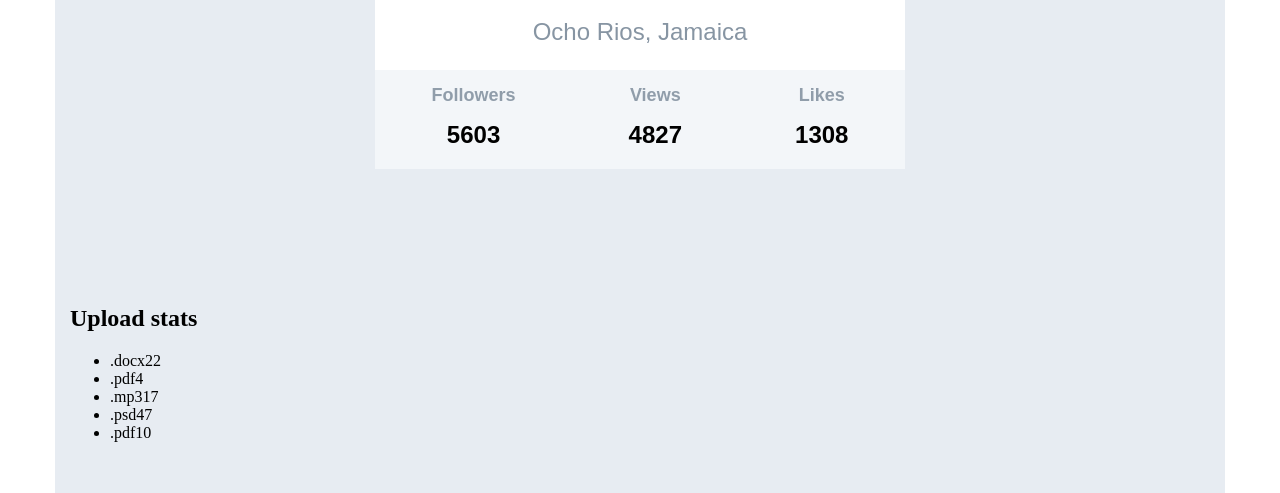
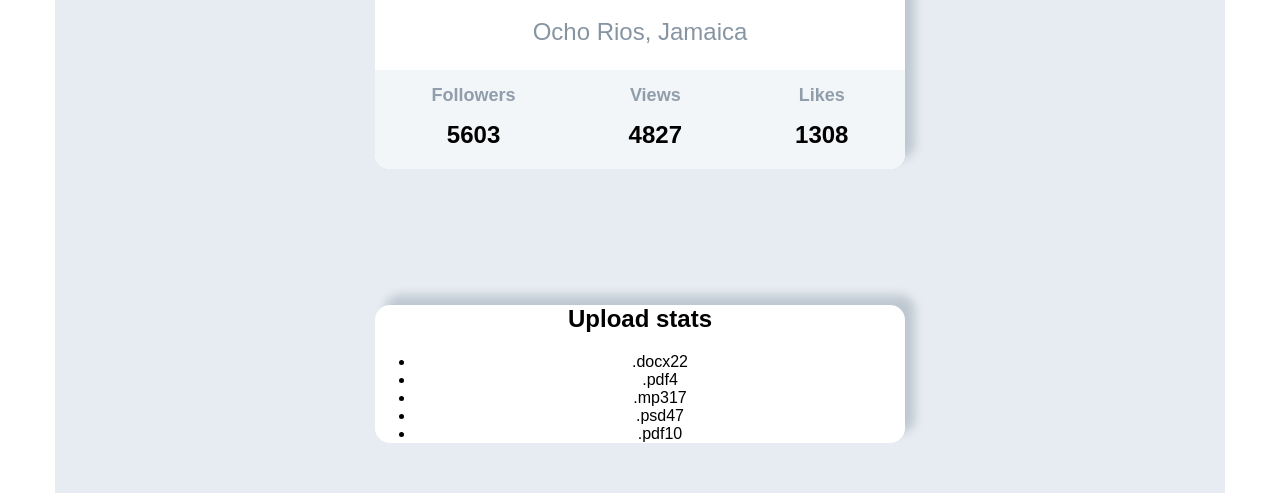
Before and after one commit to AleksandrVasilko/goit-react-hw-01-components, a React (Create React App) app: page / in a window 1280 px wide. Shown: the part 430-923 px from the top of the page. Built offline with nearby package versions, Linux system fonts and the light colour scheme.

Commit message:
add style section statics

```diff
--- a/src/components/Profile/Profile.module.css
+++ b/src/components/Profile/Profile.module.css
@@ -5,6 +5,8 @@
   margin-left: auto;
   margin-right: auto;
   background-color: #ffffff;
+  border-radius: 15px;
+  box-shadow: 10px -10px 10px 0px rgba(34, 60, 80, 0.2);
 }
 
 .description {
@@ -40,6 +42,8 @@ img {
   padding: 0;
   padding-bottom: 20px;
   background-color: #f3f6f9;
+  border-bottom-left-radius: 15px;
+  border-bottom-right-radius: 15px;
 }
 
 .label {
--- a/src/components/Statistics/Statistics.js
+++ b/src/components/Statistics/Statistics.js
@@ -1,4 +1,5 @@
 import PropTypes from "prop-types";
+import s from './Statistics.module.css'
 
 function Statistics({ label, percentage }) {
     return (
--- /dev/null
+++ b/src/components/Statistics/Statistics.module.css
@@ -0,0 +1,10 @@
+.statistics {
+  font-family: Arial, sans-serif;
+  text-align: center;
+  max-width: 530px;
+  margin-left: auto;
+  margin-right: auto;
+  background-color: #ffffff;
+  border-radius: 15px;
+  box-shadow: 10px -10px 10px 0px rgba(34, 60, 80, 0.2);
+}
--- a/src/components/Statistics/StatisticsList.js
+++ b/src/components/Statistics/StatisticsList.js
@@ -1,8 +1,9 @@
 import Statistics from "./Statistics";
+import s from './Statistics.module.css'
 
 function StatisticsList({ items }) {
     return (
-        <section className="statistics">
+        <section className={s.statistics}>
             <h2 className="title">Upload stats</h2>
             <ul className="stat-list">
                 {items.map(item => (
```
